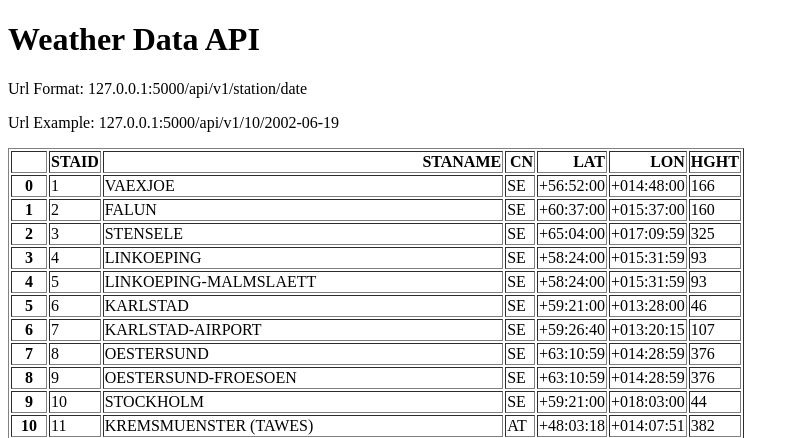
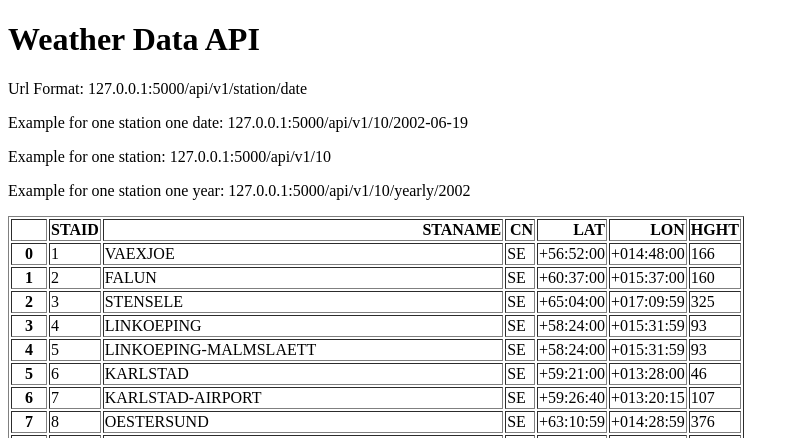
Before and after one commit to AkramExp/historical-weather-data, a Flask app: page / in a window 1280 px wide. Shown: the top 438 px of the page, without its empty margins (0-799 px from the left). Run offline with Flask 3, Linux system fonts and the light colour scheme.

Commit message:
add more url format

```diff
--- a/templates/home.html
+++ b/templates/home.html
@@ -6,8 +6,10 @@
 </head>
 <body>
 <h1>Weather Data API</h1>
-<p> Url Format: 127.0.0.1:5000/api/v1/station/date</p>
-<p> Url Example: 127.0.0.1:5000/api/v1/10/2002-06-19</p>
+<p> Url Format:  127.0.0.1:5000/api/v1/station/date</p>
+<p> Example for one station one date:  127.0.0.1:5000/api/v1/10/2002-06-19</p>
+<p> Example for one station:  127.0.0.1:5000/api/v1/10</p>
+<p> Example for one station one year:  127.0.0.1:5000/api/v1/10/yearly/2002</p>
 <p>{{data|safe}}</p>
 </body>
 </html>
```
